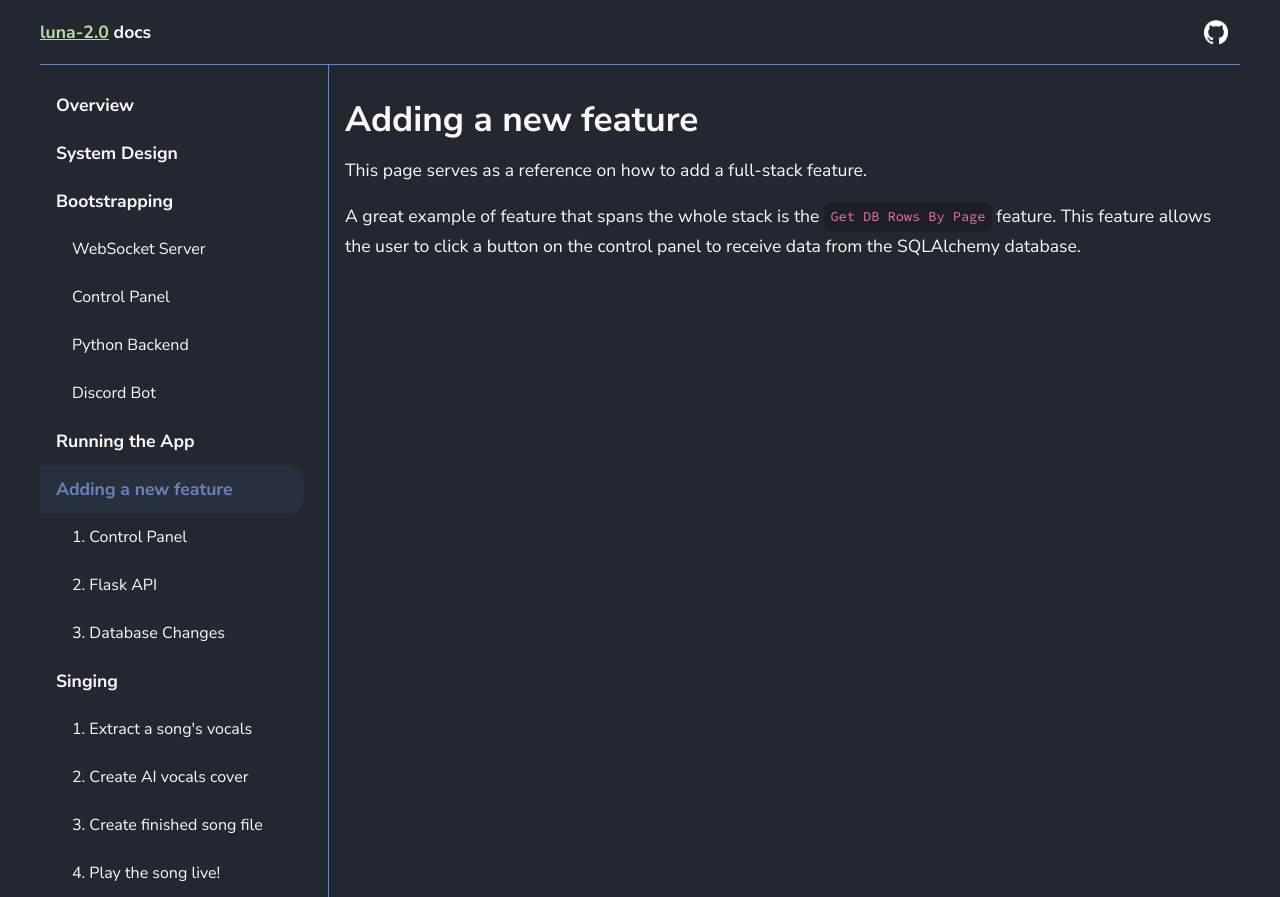
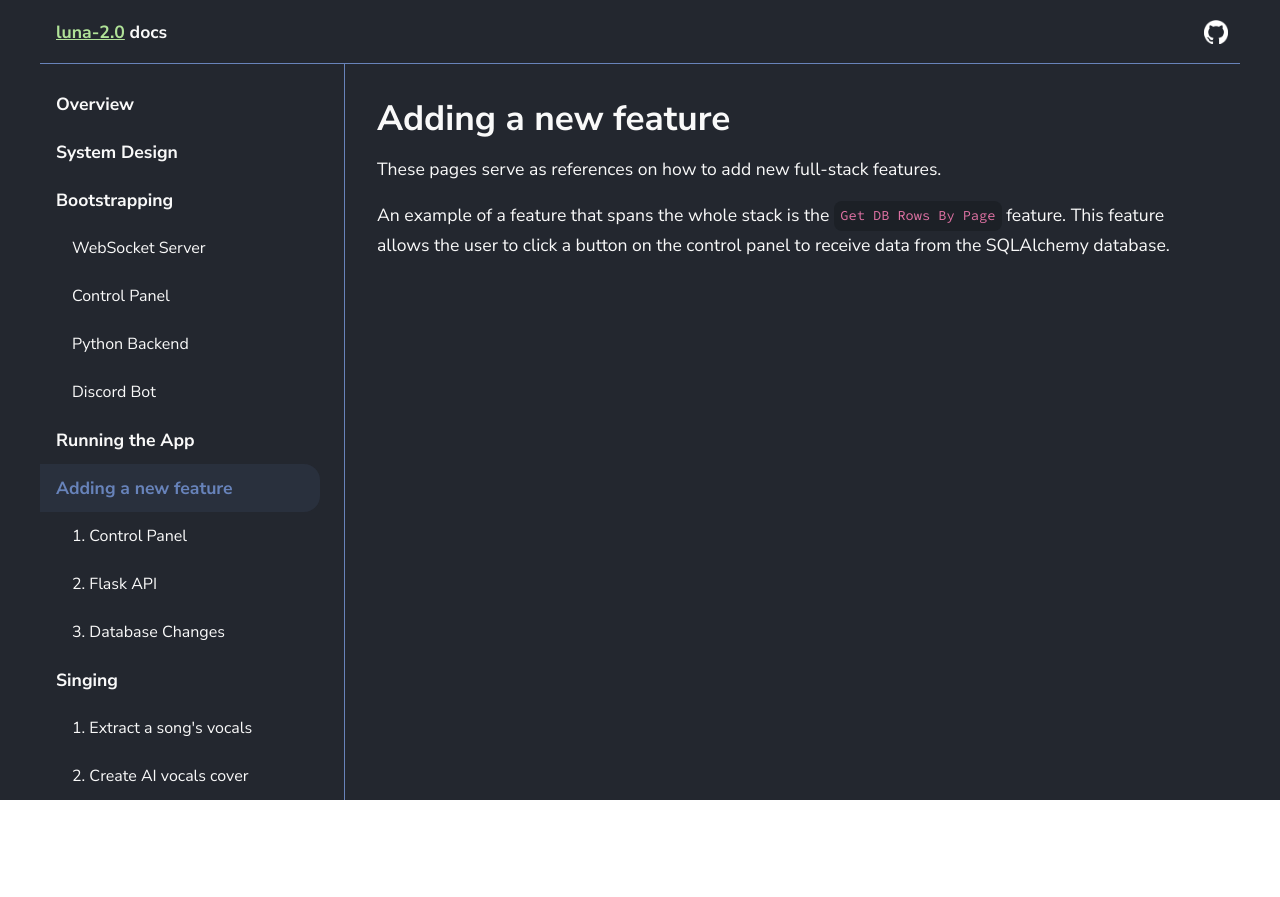
Before and after one commit to smokie777/luna-2.0-docs, a React (Vite) app: page / in a window 1280 px wide. After the commit the page ends 800 px from the top, so only its background shows below. Built offline with nearby package versions, Linux system fonts and the light colour scheme.

Commit message:
UI and text improvements

```diff
--- a/src/App.scss
+++ b/src/App.scss
@@ -1,5 +1,10 @@
+* {
+  box-sizing: border-box;
+}
+
 body {
   margin: 0;
+  height: 100vh;
 }
 
 #root {
@@ -9,11 +14,10 @@ body {
   --white: #f9f9f9;
   --red: #e072a4;
   --green: #b0e298;
+  color: var(--white);
   background: var(--black);
-  color: var(--white);
-  height: fit-content;
-  min-height: 100vh;
   font-family: "Nunito Sans", sans-serif;
+  height: 100vh;
 
   a {
     color: var(--green);
@@ -21,9 +25,11 @@ body {
 }
 
 .app {
+  background: var(--black);
+
   .app_body {
-    display: flex;
     margin: auto;
-    max-width: 1200px;
+    width: 75rem;
+    position: relative;
   }
 }
--- a/src/DocumentationPage.scss
+++ b/src/DocumentationPage.scss
@@ -1,7 +1,16 @@
+@use "mixins";
+
 .documentation_page {
-  padding: 1rem;
+  padding: 1rem 2rem;
   line-height: 1.75rem;
   font-size: 1.1rem;
+  border-left: 1px solid var(--blue);
+  position: absolute;
+  left: 19rem; // width of sidebar
+  overflow-y: scroll;
+  @include mixins.hide-scrollbar;
+
+  height: calc(100vh - 4rem);
 
   strong {
     color: var(--blue);
--- a/src/Sidebar.scss
+++ b/src/Sidebar.scss
@@ -1,13 +1,15 @@
+@use "mixins";
+
 .sidebar {
-  min-width: 16rem;
-  height: 100vh;
-  border-right: 1px solid var(--blue);
+  min-width: 19rem;
   padding: 1rem;
   display: flex;
   flex-direction: column;
-  overflow: hidden;
-  position: sticky;
-  top: calc(4rem + 1px); /* height of top nav + top nav bottom border*/
+  position: absolute;
+  overflow-x: hidden;
+  overflow-y: scroll;
+  height: calc(100vh - 4rem);
+  @include mixins.hide-scrollbar;
 
   .section {
     display: flex;
--- a/src/Sidebar.tsx
+++ b/src/Sidebar.tsx
@@ -27,7 +27,10 @@ export const Sidebar = ({
                 article === a ? "article--selected" : "",
               ])}
               key={index}
-              onClick={() => setArticle(a)}
+              onClick={() => {
+                window.scroll(0, 0);
+                setArticle(a);
+              }}
             >
               <div>{a}</div>
               <div className="article_highlight" />
--- a/src/TopNav.scss
+++ b/src/TopNav.scss
@@ -1,10 +1,10 @@
 .topnav {
   border-bottom: 1px solid var(--blue);
   width: 100%;
+  max-width: 75rem;
   height: 4rem;
   display: flex;
   justify-content: space-between;
-  max-width: 1200px;
   margin: auto;
   position: sticky;
   top: 0;
@@ -17,6 +17,7 @@
     align-items: center;
     font-size: 1.1rem;
     font-weight: bold;
+    padding-left: 1rem;
   }
 
   .topnav_right {
@@ -44,8 +45,8 @@
       }
 
       img {
-        width: 24px;
-        height: 24px;
+        width: 1.5rem;
+        height: 1.5rem;
       }
 
       &:hover {
--- a/src/docs/2. Create AI vocals cover.md
+++ b/src/docs/2. Create AI vocals cover.md
@@ -18,7 +18,7 @@ Using the successfully trained model, run inference using RVC:
 - **Search feature ratio**: 0.5
 - **Transpose**: adjust this value to change the pitch of the AI cover. Usually, good inference results occur when the pitch of the output is similar to the natural speaking pitch of the audio samples used to train the RVC model.
 
-<img src="rvc.png" alt="rvc" height="500px" />
+<img src="rvc.png" alt="rvc" height="450px" />
 
 2. Click **Convert**
 3. **Download** the resulting AI vocals cover file, and listen to it to ensure quality.
--- a/src/docs/Adding a new feature.md
+++ b/src/docs/Adding a new feature.md
@@ -1,5 +1,5 @@
 # Adding a new feature
 
-This page serves as a reference on how to add a full-stack feature.
+These pages serve as references on how to add new full-stack features.
 
-A great example of feature that spans the whole stack is the `Get DB Rows By Page` feature. This feature allows the user to click a button on the control panel to receive data from the SQLAlchemy database.
+An example of a feature that spans the whole stack is the `Get DB Rows By Page` feature. This feature allows the user to click a button on the control panel to receive data from the SQLAlchemy database.
--- /dev/null
+++ b/src/mixins.scss
@@ -0,0 +1,11 @@
+@mixin hide-scrollbar {
+  // Firefox
+  scrollbar-width: none;
+  // IE and Edge
+  -ms-overflow-style: none;
+
+  // Chrome, Safari, Opera, Edge Chromium
+  &::-webkit-scrollbar {
+    display: none;
+  }
+}
```
Also changed, not shown: src/docs/2. Flask API.md (+1 -1 lines), 1 other file (tests, documents, lock files or other folders).
